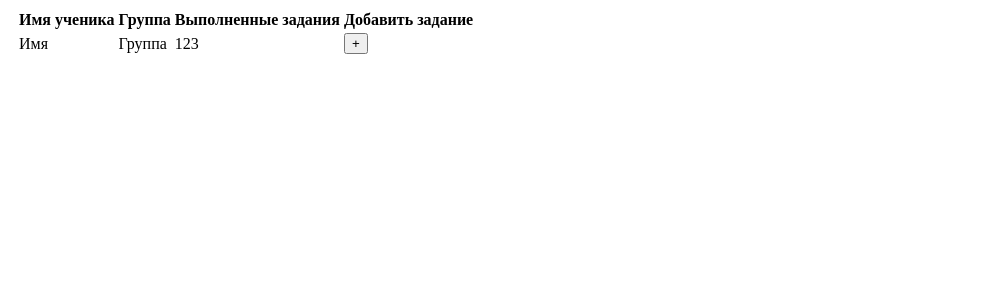
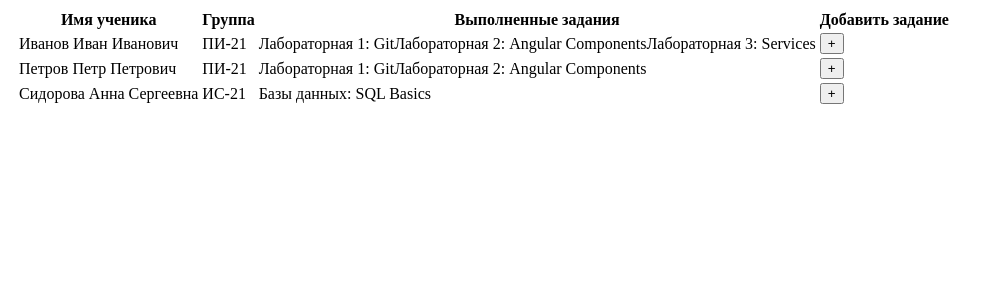
Before and after one commit to Swertik/MY_PROJECT, an Angular app in the folder Teacher_Dashboard_Frontend/: page /dashboard in a window 1280 px wide. Shown: the top 300 px of the page, without its empty margins (0-993 px from the left). Built offline with nearby package versions, Linux system fonts and the light colour scheme.

Commit message:
Сделал модели, заглушку данных

```diff
--- a/Teacher_Dashboard_Frontend/src/app/pages/dashboard/dashboard.html
+++ b/Teacher_Dashboard_Frontend/src/app/pages/dashboard/dashboard.html
@@ -13,22 +13,24 @@
             Добавить задание
         </th>
     </tr>
-    <tr>
-        @for (item of data; track item.id) {
+
+        @for (item of table_data(); track item.id) {
+        <tr>
             <td>
-                {{item.name}}
+                {{item.fio}}
             </td>
             <td>
-                {{item.group}}
+                {{item.groupName}}
             </td>
             <td>
-                @for (task of item.completed_tasks; track $index){
-                    <span>{{task}}</span>
+                @for (task of item.tasksHistory; track $index){
+                    <span>{{task.task_name}}</span>
                 }
             </td>
             <td>
                 <button>+</button>
             </td>
+        </tr>
         }
-    </tr>
+
 </table>
--- a/Teacher_Dashboard_Frontend/src/app/pages/dashboard/dashboard.ts
+++ b/Teacher_Dashboard_Frontend/src/app/pages/dashboard/dashboard.ts
@@ -1,4 +1,6 @@
-import { Component } from '@angular/core';
+import { Component, computed, inject, OnInit, signal } from '@angular/core';
+import { StudentDashboardItem } from '../../models/dashboard.model';
+import { Llmservice } from '../../services/llmservice';
 
 @Component({
   selector: 'app-dashboard',
@@ -6,6 +8,24 @@ import { Component } from '@angular/core';
   templateUrl: './dashboard.html',
   styleUrl: './dashboard.css',
 })
-export class Dashboard {
-  data = [{id:1, name: "Имя", group: "Группа", completed_tasks: [1,2,3]}]
+export class Dashboard implements OnInit {
+  private raw_data = signal<StudentDashboardItem[]>([]);
+
+  lmsService = inject(Llmservice)
+
+  table_data = computed(() => {
+    return this.raw_data();
+  })
+
+  ngOnInit(): void {
+    this.loadData()
+  }
+
+  loadData() {
+    this.lmsService.getDashboard([]).subscribe({
+      next: (data) => this.raw_data.set(data),
+      error: (err) => console.error(err)
+    });
+  }
+
 }
--- /dev/null
+++ b/Teacher_Dashboard_Frontend/src/app/services/llmservice.ts
@@ -0,0 +1,102 @@
+import { Injectable } from '@angular/core';
+import { Observable, of } from 'rxjs'; // <--- Import 'of' and 'Observable'
+import { delay } from 'rxjs/operators'; // <--- Import 'delay'
+import { StudentDashboardItem } from '../models/dashboard.model';
+
+@Injectable({
+  providedIn: 'root',
+})
+export class Llmservice {
+  getDashboard(filters: string[]): Observable<StudentDashboardItem[]> {
+    var data = [
+  {
+    id: 101,
+    fio: "Иванов Иван Иванович",
+    groupName: "ПИ-21",
+    allGroupTasks: [
+      { id: 1, name: "Лабораторная 1: Git" },
+      { id: 2, name: "Лабораторная 2: Angular Components" },
+      { id: 3, name: "Лабораторная 3: Services" }
+    ],
+    tasksHistory: [
+      {
+        record_id: 501,
+        assignment_id: 1,
+        task_name: "Лабораторная 1: Git",
+        is_completed: true,
+        date_str: "01.09.2025",
+        completed_at: "2025-09-01T14:30:00"
+      },
+      {
+        record_id: 502,
+        assignment_id: 2,
+        task_name: "Лабораторная 2: Angular Components",
+        is_completed: true,
+        date_str: "15.09.2025",
+        completed_at: "2025-09-15T16:45:00"
+      },
+      {
+        record_id: 503,
+        assignment_id: 3,
+        task_name: "Лабораторная 3: Services",
+        is_completed: true,
+        date_str: "20.09.2025",
+        completed_at: "2025-09-20T10:15:00"
+      }
+    ]
+  },
+
+  // 2. Середнячок (Одно задание в процессе, одно сдано)
+  {
+    id: 102,
+    fio: "Петров Петр Петрович",
+    groupName: "ПИ-21",
+    allGroupTasks: [
+      { id: 1, name: "Лабораторная 1: Git" },
+      { id: 2, name: "Лабораторная 2: Angular Components" },
+      { id: 3, name: "Лабораторная 3: Services" }
+    ],
+    tasksHistory: [
+      {
+        record_id: 601,
+        assignment_id: 1,
+        task_name: "Лабораторная 1: Git",
+        is_completed: true,
+        date_str: "05.09.2025",
+        completed_at: "2025-09-05T12:00:00"
+      },
+      {
+        record_id: 602,
+        assignment_id: 2,
+        task_name: "Лабораторная 2: Angular Components",
+        is_completed: false, // <--- Еще не сдал
+        date_str: "25.09.2025", // Планируемая дата или дата выдачи
+        completed_at: "" // Пусто, так как не завершено
+      }
+    ]
+  },
+
+  // 3. Должник из другой группы (Ничего не сдал или мало данных)
+  {
+    id: 103,
+    fio: "Сидорова Анна Сергеевна",
+    groupName: "ИС-21", // Другая группа
+    allGroupTasks: [
+      { id: 5, name: "Базы данных: SQL Basics" },
+      { id: 6, name: "Базы данных: Joins" }
+    ],
+    tasksHistory: [
+      {
+        record_id: 701,
+        assignment_id: 5,
+        task_name: "Базы данных: SQL Basics",
+        is_completed: false,
+        date_str: "01.10.2025",
+        completed_at: ""
+      }
+    ]
+  }
+];
+  return of(data).pipe(delay(1000));
+  }
+}
```
Also changed, not shown: Teacher_Dashboard_Frontend/src/app/models/dashboard.model.ts (added, +21 -0 lines), 1 other file (tests, documents, lock files or other folders).
